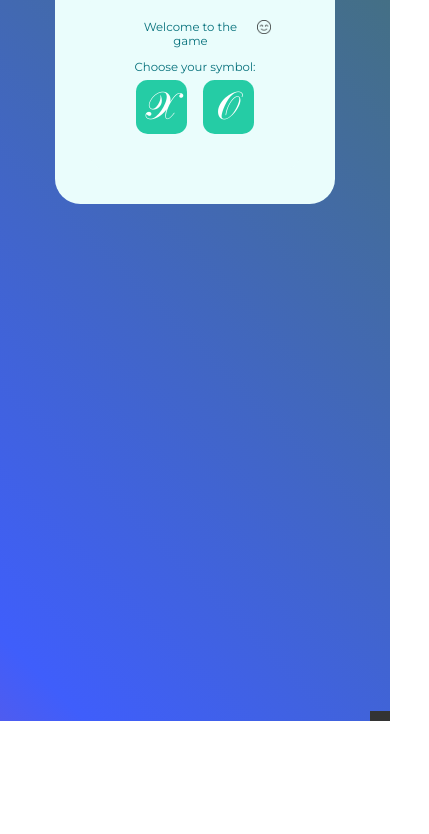
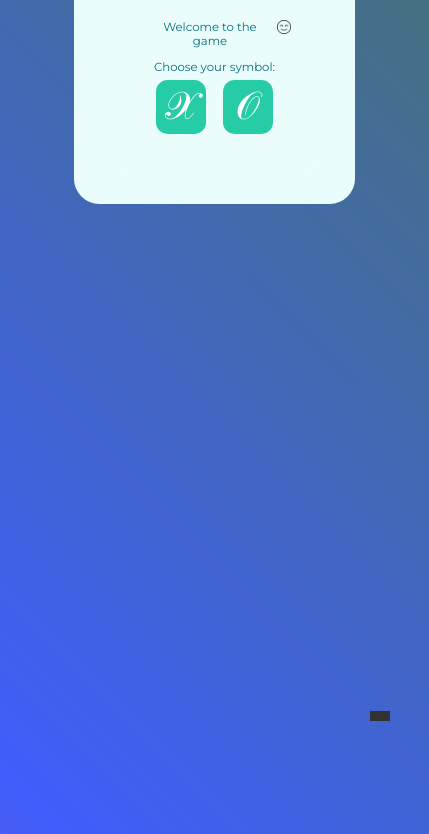
Before and after one commit to Assasin1202/tic2, a plain HTML site: page index.html in a window 390 px wide. Shown: the part 123-957 px from the top of the page, 429 px wide, since content can reach past the window. Before the commit the page ends 844 px from the top, so only its background shows below. Drawn offline with nearby package versions, Linux system fonts and the light colour scheme.

Commit message:
bug again

```diff
--- a/style.css
+++ b/style.css
@@ -306,4 +306,8 @@ button:hover:before,button:hover:after{
     .bottom-container{
       display: none;
     }
+    #container{
+      width: 110%;
+      height: 120%;
+    }
   }
```
